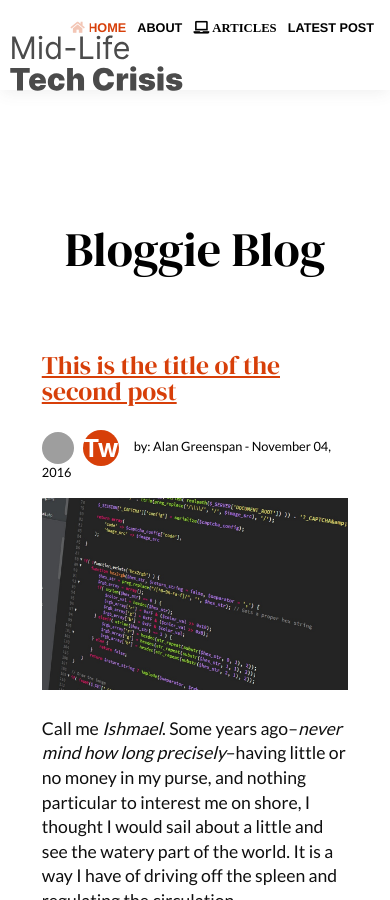
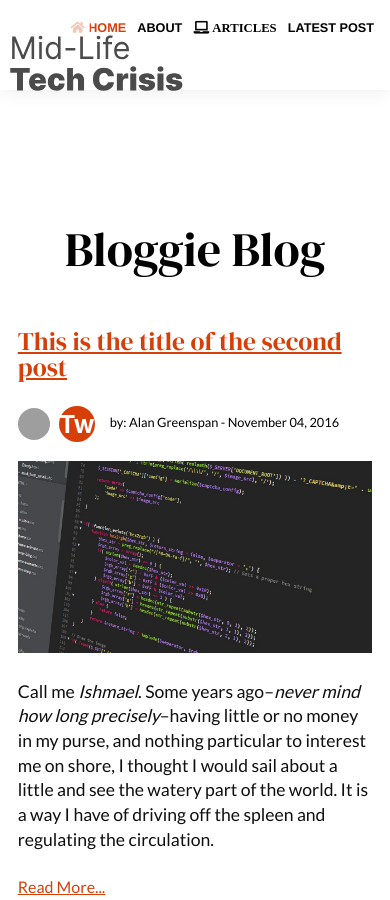
Before and after one commit to mikeakins1/midlifetechcrisis, a Jekyll site: the page built from blog/index.html, in a window 390 px wide and 900 px high. Built offline with Jekyll 4.4.1, drawn with Linux system fonts in a browser that asks for light colours; grey boxes are pictures that could not be loaded.

Commit message:
Reduce blog padding

```diff
--- a/css/main.css
+++ b/css/main.css
@@ -520,6 +520,9 @@ p {
   .blog-recent {
     display: none;
   }
+  .col {
+    padding: .5em;
+  }
   .col-aside blog-recent {
     display: none;
   }
```
